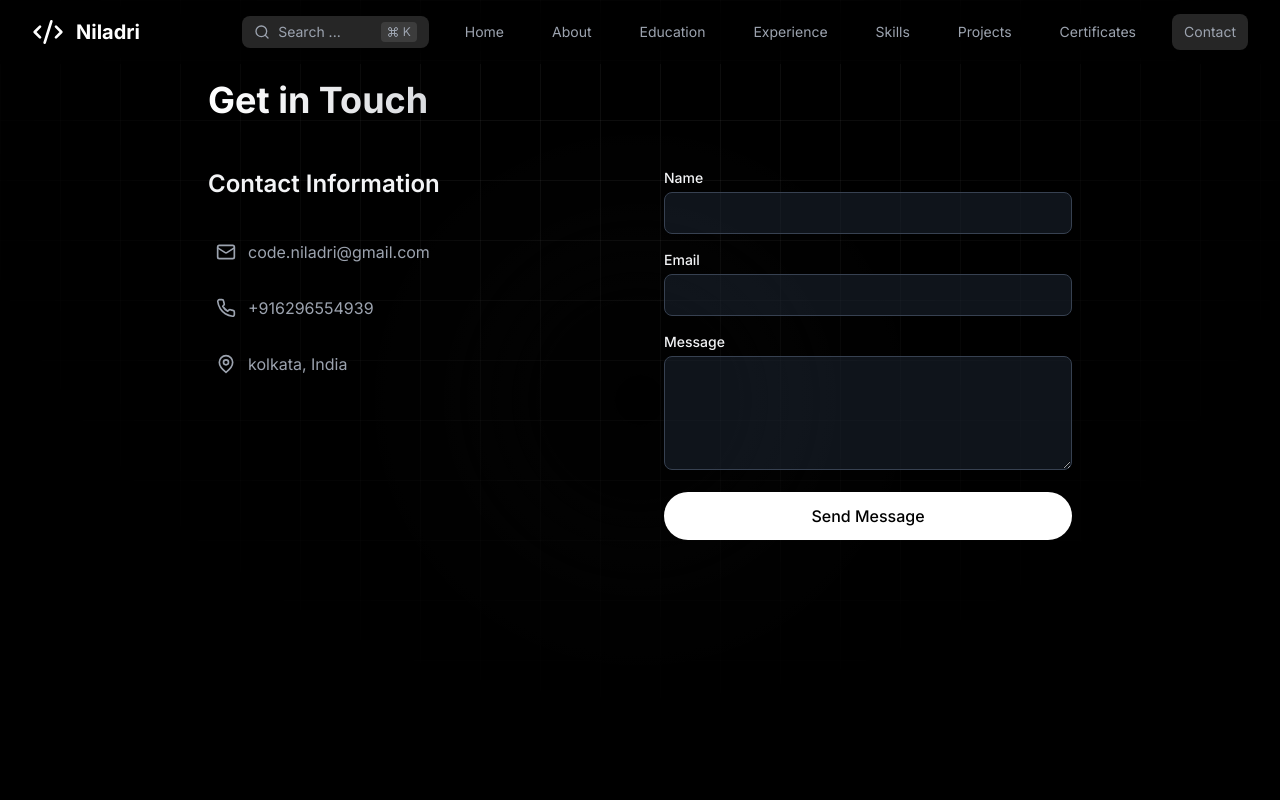
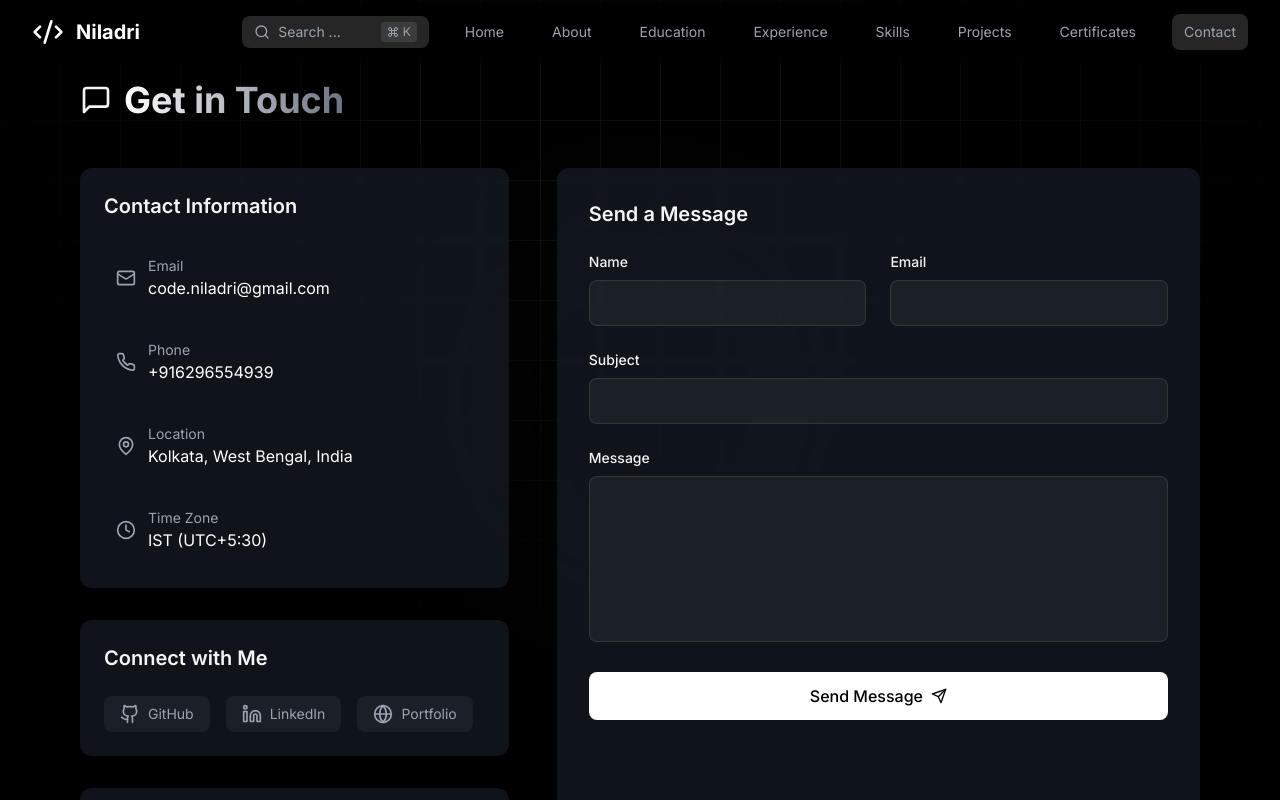
Before and after one commit to Sathwikbn/portfolio, a Next.js app: page /contact in a window 1280 px wide. Shown: the top 800 px of the page. Built offline with nearby package versions, Linux system fonts and the light colour scheme.

Commit message:
Responciveness

```diff
--- a/src/pages/Contact.tsx
+++ b/src/pages/Contact.tsx
@@ -1,84 +1,275 @@
 'use client';
 
-
 import { motion } from 'framer-motion';
-import { Mail, Phone, MapPin } from 'lucide-react';
+import { Mail, Phone, MapPin, Github, Linkedin, Globe, Clock, Send, MessageSquare } from 'lucide-react';
+import { useState } from 'react';
 
 const Contact = () => {
+	const [formData, setFormData] = useState({
+		name: '',
+		email: '',
+		subject: '',
+		message: ''
+	});
+
+	const [isSubmitting, setIsSubmitting] = useState(false);
+	const [submitStatus, setSubmitStatus] = useState<'idle' | 'success' | 'error'>('idle');
+
+	const handleSubmit = async (e: React.FormEvent) => {
+		e.preventDefault();
+		setIsSubmitting(true);
+
+		// Simulate form submission
+		await new Promise(resolve => setTimeout(resolve, 1000));
+		setSubmitStatus('success');
+		setIsSubmitting(false);
+	};
+
+	const contactInfo = [
+		{
+			icon: <Mail className="w-5 h-5" />,
+			label: 'Email',
+			value: 'code.niladri@gmail.com',
+			link: 'mailto:code.niladri@gmail.com'
+		},
+		{
+			icon: <Phone className="w-5 h-5" />,
+			label: 'Phone',
+			value: '+916296554939',
+			link: 'tel:+916296554939'
+		},
+		{
+			icon: <MapPin className="w-5 h-5" />,
+			label: 'Location',
+			value: 'Kolkata, West Bengal, India'
+		},
+		{
+			icon: <Clock className="w-5 h-5" />,
+			label: 'Time Zone',
+			value: 'IST (UTC+5:30)'
+		}
+	];
+
+	const socialLinks = [
+		{
+			icon: <Github className="w-5 h-5" />,
+			label: 'GitHub',
+			link: 'https://github.com/niladri-1'
+		},
+		{
+			icon: <Linkedin className="w-5 h-5" />,
+			label: 'LinkedIn',
+			link: 'https://linkedin.com/in/niladri1'
+		},
+		{
+			icon: <Globe className="w-5 h-5" />,
+			label: 'Portfolio',
+			link: 'https://niladri1.vercel.app'
+		}
+	];
+
 	return (
-		<div className="min-h-screen pt-20 px-4 max-w-4xl mx-auto">
+		<div className="min-h-screen pt-16 sm:pt-20 px-4 max-w-6xl mx-auto pb-16 sm:pb-20">
 			<motion.div
 				initial={{ opacity: 0, y: 20 }}
 				animate={{ opacity: 1, y: 0 }}
 				transition={{ duration: 0.8 }}
 			>
-				<h2 className="text-4xl font-bold mb-12 gradient-text">Get in Touch</h2>
+				<motion.div
+					className="flex items-center gap-3 mb-8 sm:mb-12"
+					initial={{ opacity: 0, x: -20 }}
+					animate={{ opacity: 1, x: 0 }}
+					transition={{ duration: 0.8 }}
+				>
+					<MessageSquare className="w-7 h-7 sm:w-8 sm:h-8" />
+					<h2 className="text-3xl sm:text-4xl font-bold gradient-text">Get in Touch</h2>
+				</motion.div>
 
-				<div className="grid md:grid-cols-2 gap-12">
-					<div className="space-y-8">
-						<h3 className="text-2xl font-semibold mb-4">Contact Information</h3>
-						<div className="space-y-4">
+				<div className="grid lg:grid-cols-[1fr,1.5fr] gap-8 sm:gap-12">
+					{/* Left Column - Contact Information */}
+					<div className="space-y-6 sm:space-y-8">
+						<motion.div
+							initial={{ opacity: 0, y: 20 }}
+							animate={{ opacity: 1, y: 0 }}
+							transition={{ duration: 0.8, delay: 0.2 }}
+							className="bg-gray-800/50 p-5 sm:p-6 rounded-xl backdrop-blur-sm"
+						>
+							<h3 className="text-lg sm:text-xl font-semibold mb-4 sm:mb-6">Contact Information</h3>
+							<div className="space-y-3 sm:space-y-4">
+								{contactInfo.map((info, index) => (
+									<motion.div
+										key={info.label}
+										initial={{ opacity: 0, x: -20 }}
+										animate={{ opacity: 1, x: 0 }}
+										transition={{ duration: 0.5, delay: 0.3 + index * 0.1 }}
+										className="group"
+									>
+										{info.link ? (
 											<a
-								href="mailto:code.niladri@gmail.com"
-								className="group flex items-center space-x-3 p-2 w-fit hover:bg-white/10 rounded-full transition-colors"
+												href={info.link}
+												className="flex items-center space-x-3 p-2 sm:p-3 rounded-lg hover:bg-white/5 transition-colors"
 											>
-								<Mail className="w-5 h-5 text-gray-400 group-hover:text-white transition-colors" />
-								<span className="text-gray-400 group-hover:text-white transition-colors">code.niladri@gmail.com</span>
+												<div className="text-gray-400 group-hover:text-white transition-colors">
+													{info.icon}
+												</div>
+												<div>
+													<p className="text-xs sm:text-sm text-gray-400">{info.label}</p>
+													<p className="text-sm sm:text-base text-white group-hover:text-white transition-colors">
+														{info.value}
+													</p>
+												</div>
 											</a>
-							<div className="group flex items-center space-x-3 p-2 w-fit">
-								<Phone className="w-5 h-5 text-gray-400 group-hover:text-white transition-colors" />
-								<span className="text-gray-400 group-hover:text-white transition-colors">+916296554939</span>
-							</div>
-							<div className="group flex items-center space-x-3 p-2 w-fit">
-								<MapPin className="w-5 h-5 text-gray-400 group-hover:text-white transition-colors" />
-								<span className="text-gray-400 group-hover:text-white transition-colors">kolkata, India</span>
+										) : (
+											<div className="flex items-center space-x-3 p-2 sm:p-3">
+												<div className="text-gray-400">{info.icon}</div>
+												<div>
+													<p className="text-xs sm:text-sm text-gray-400">{info.label}</p>
+													<p className="text-sm sm:text-base text-white">{info.value}</p>
 												</div>
 											</div>
+										)}
+									</motion.div>
+								))}
+							</div>
+						</motion.div>
+
+						<motion.div
+							initial={{ opacity: 0, y: 20 }}
+							animate={{ opacity: 1, y: 0 }}
+							transition={{ duration: 0.8, delay: 0.4 }}
+							className="bg-gray-800/50 p-5 sm:p-6 rounded-xl backdrop-blur-sm"
+						>
+							<h3 className="text-lg sm:text-xl font-semibold mb-4 sm:mb-6">Connect with Me</h3>
+							<div className="flex flex-wrap gap-3 sm:gap-4">
+								{socialLinks.map((social, index) => (
+									<motion.a
+										key={social.label}
+										href={social.link}
+										target="_blank"
+										rel="noopener noreferrer"
+										initial={{ opacity: 0, scale: 0.9 }}
+										animate={{ opacity: 1, scale: 1 }}
+										transition={{ duration: 0.5, delay: 0.5 + index * 0.1 }}
+										className="flex items-center gap-2 px-3 sm:px-4 py-2 bg-white/5 rounded-lg hover:bg-white/10 transition-colors group flex-1 sm:flex-none justify-center sm:justify-start"
+									>
+										<span className="text-gray-400 group-hover:text-white transition-colors">
+											{social.icon}
+										</span>
+										<span className="text-gray-400 group-hover:text-white transition-colors text-sm">
+											{social.label}
+										</span>
+									</motion.a>
+								))}
+							</div>
+						</motion.div>
+
+						<motion.div
+							initial={{ opacity: 0, y: 20 }}
+							animate={{ opacity: 1, y: 0 }}
+							transition={{ duration: 0.8, delay: 0.6 }}
+							className="bg-gray-800/50 p-5 sm:p-6 rounded-xl backdrop-blur-sm"
+						>
+							<h3 className="text-lg sm:text-xl font-semibold mb-4">Office Hours</h3>
+							<div className="space-y-2 text-gray-400 text-sm sm:text-base">
+								<p>Monday - Friday: 9:00 AM - 6:00 PM (IST)</p>
+								<p>Saturday: 10:00 AM - 2:00 PM (IST)</p>
+								<p>Sunday: Closed</p>
+							</div>
+						</motion.div>
 					</div>
 
+					{/* Right Column - Contact Form */}
+					<motion.div
+						initial={{ opacity: 0, y: 20 }}
+						animate={{ opacity: 1, y: 0 }}
+						transition={{ duration: 0.8, delay: 0.4 }}
+						className="bg-gray-800/50 p-6 sm:p-8 rounded-xl backdrop-blur-sm"
+					>
+						<h3 className="text-lg sm:text-xl font-semibold mb-6">Send a Message</h3>
+						<form onSubmit={handleSubmit} className="space-y-5 sm:space-y-6">
+							<div className="grid md:grid-cols-2 gap-5 sm:gap-6">
 								<div>
-						<form className="space-y-4">
-							<div>
-								<label htmlFor="name" className="block text-sm font-medium mb-1">
+									<label htmlFor="name" className="block text-sm font-medium mb-2">
 										Name
 									</label>
 									<input
 										type="text"
 										id="name"
-									className="w-full px-4 py-2 rounded-lg bg-gray-800/50 border border-gray-700 focus:border-white/20 focus:ring-1 focus:ring-white/20 outline-none transition-colors"
+										required
+										className="w-full px-4 py-2.5 rounded-lg bg-white/5 border border-white/10 focus:border-white/20 focus:ring-1 focus:ring-white/20 outline-none transition-colors text-sm sm:text-base"
+										value={formData.name}
+										onChange={(e) => setFormData({ ...formData, name: e.target.value })}
 									/>
 								</div>
-
 								<div>
-								<label htmlFor="email" className="block text-sm font-medium mb-1">
+									<label htmlFor="email" className="block text-sm font-medium mb-2">
 										Email
 									</label>
 									<input
 										type="email"
 										id="email"
-									className="w-full px-4 py-2 rounded-lg bg-gray-800/50 border border-gray-700 focus:border-white/20 focus:ring-1 focus:ring-white/20 outline-none transition-colors"
+										required
+										className="w-full px-4 py-2.5 rounded-lg bg-white/5 border border-white/10 focus:border-white/20 focus:ring-1 focus:ring-white/20 outline-none transition-colors text-sm sm:text-base"
+										value={formData.email}
+										onChange={(e) => setFormData({ ...formData, email: e.target.value })}
+									/>
+								</div>
+							</div>
+
+							<div>
+								<label htmlFor="subject" className="block text-sm font-medium mb-2">
+									Subject
+								</label>
+								<input
+									type="text"
+									id="subject"
+									required
+									className="w-full px-4 py-2.5 rounded-lg bg-white/5 border border-white/10 focus:border-white/20 focus:ring-1 focus:ring-white/20 outline-none transition-colors text-sm sm:text-base"
+									value={formData.subject}
+									onChange={(e) => setFormData({ ...formData, subject: e.target.value })}
 								/>
 							</div>
 
 							<div>
-								<label htmlFor="message" className="block text-sm font-medium mb-1">
+								<label htmlFor="message" className="block text-sm font-medium mb-2">
 									Message
 								</label>
 								<textarea
 									id="message"
-									rows={4}
-									className="w-full px-4 py-2 rounded-lg bg-gray-800/50 border border-gray-700 focus:border-white/20 focus:ring-1 focus:ring-white/20 outline-none transition-colors"
+									rows={6}
+									required
+									className="w-full px-4 py-2.5 rounded-lg bg-white/5 border border-white/10 focus:border-white/20 focus:ring-1 focus:ring-white/20 outline-none transition-colors resize-none text-sm sm:text-base"
+									value={formData.message}
+									onChange={(e) => setFormData({ ...formData, message: e.target.value })}
 								></textarea>
 							</div>
 
 							<button
 								type="submit"
-								className="w-full px-6 py-3 bg-white text-black rounded-full font-medium hover:bg-gray-100 transition-colors"
+								disabled={isSubmitting}
+								className="w-full px-6 py-3 bg-white text-black rounded-lg font-medium hover:bg-gray-100 transition-colors flex items-center justify-center gap-2 disabled:opacity-50 disabled:cursor-not-allowed text-sm sm:text-base"
 							>
+								{isSubmitting ? (
+									'Sending...'
+								) : (
+									<>
 										Send Message
+										<Send className="w-4 h-4" />
+									</>
+								)}
 							</button>
+
+							{submitStatus === 'success' && (
+								<motion.p
+									initial={{ opacity: 0, y: 10 }}
+									animate={{ opacity: 1, y: 0 }}
+									className="text-green-400 text-center text-sm sm:text-base"
+								>
+									Message sent successfully! I'll get back to you soon.
+								</motion.p>
+							)}
 						</form>
-					</div>
+					</motion.div>
 				</div>
 			</motion.div>
 		</div>
--- a/src/pages/Experience.tsx
+++ b/src/pages/Experience.tsx
@@ -60,68 +60,81 @@ const experiences = [
 
 const Experience = () => {
 	return (
-		<div className="min-h-screen pt-20 px-4 max-w-5xl mx-auto pb-20">
+		<div className="min-h-screen pt-16 sm:pt-20 px-4 max-w-5xl mx-auto pb-16 sm:pb-20">
 			<motion.div
 				initial={{ opacity: 0, y: 20 }}
 				animate={{ opacity: 1, y: 0 }}
 				transition={{ duration: 0.8 }}
 			>
 				<motion.h2
-					className="text-4xl font-bold mb-12 gradient-text flex items-center gap-3"
+					className="text-3xl sm:text-4xl font-bold mb-8 sm:mb-12 gradient-text flex items-center gap-3"
 					initial={{ opacity: 0, x: -20 }}
 					animate={{ opacity: 1, x: 0 }}
 					transition={{ duration: 0.8 }}
 				>
-					<Briefcase className="w-8 h-8" />
+					<Briefcase className="w-7 h-7 sm:w-8 sm:h-8" />
 					Professional Experience
 				</motion.h2>
 
-				<div className="space-y-12">
+				<div className="space-y-8 sm:space-y-12">
 					{experiences.map((exp, index) => (
 						<motion.div
 							key={exp.title}
 							initial={{ opacity: 0, y: 20 }}
 							animate={{ opacity: 1, y: 0 }}
 							transition={{ duration: 0.8, delay: index * 0.2 }}
-							className="group relative bg-gray-800/50 rounded-2xl overflow-hidden backdrop-blur-sm hover:bg-gray-800/70 transition-all border border-white/5"
+							className="group relative bg-gray-800/50 rounded-xl sm:rounded-2xl overflow-hidden backdrop-blur-sm hover:bg-gray-800/70 transition-all border border-white/5"
 						>
-							<div className="grid md:grid-cols-[1fr,300px] gap-6">
-								{/* Left Column - Content */}
-								<div className="p-8">
-									<div className="flex items-center gap-3 mb-6">
-										<div className="p-3 bg-white/10 rounded-xl group-hover:bg-white/20 transition-colors">
-											<Building2 className="w-7 h-7" />
+							<div className="grid grid-cols-1 md:grid-cols-[1fr,300px]">
+								{/* Content Section */}
+								<div className="p-6 sm:p-8">
+									<div className="flex items-center gap-3 mb-4 sm:mb-6">
+										<div className="p-2 sm:p-3 bg-white/10 rounded-lg sm:rounded-xl group-hover:bg-white/20 transition-colors">
+											<Building2 className="w-6 h-6 sm:w-7 sm:h-7" />
 										</div>
 										<div>
-											<h3 className="text-2xl font-bold mb-1">{exp.title}</h3>
-											<p className="text-gray-400 text-lg">{exp.company}</p>
+											<h3 className="text-xl sm:text-2xl font-bold mb-1">{exp.title}</h3>
+											<p className="text-gray-400 text-base sm:text-lg">{exp.company}</p>
 										</div>
 									</div>
 
-									<div className="flex items-center gap-2 text-gray-300 mb-6">
+									<div className="flex flex-wrap items-center gap-2 text-gray-300 mb-4 sm:mb-6 text-sm sm:text-base">
 										<MapPin className="w-4 h-4" />
 										<span>{exp.location}</span>
+										<span>•</span>
 										<span>{exp.period}</span>
 									</div>
 
-									<ul className="space-y-4">
+									<ul className="space-y-3 sm:space-y-4">
 										{exp.description.map((item, i) => (
 											<motion.li
 												key={i}
 												initial={{ opacity: 0, x: -20 }}
 												animate={{ opacity: 1, x: 0 }}
 												transition={{ duration: 0.5, delay: 0.2 + i * 0.1 }}
-												className="flex items-start gap-3 text-gray-300"
+												className="flex items-start gap-3 text-gray-300 text-sm sm:text-base"
 											>
-												<ArrowRight className="w-5 h-5 mt-0.5 text-gray-400" />
+												<ArrowRight className="w-5 h-5 mt-0.5 text-gray-400 flex-shrink-0" />
 												<span className="leading-relaxed">{item}</span>
 											</motion.li>
 										))}
 									</ul>
+
+									{/* Mobile Certificate Button */}
+									<motion.a
+										href={exp.certificateUrl}
+										target="_blank"
+										rel="noopener noreferrer"
+										className="md:hidden mt-6 inline-flex items-center gap-2 px-6 py-2.5 text-white bg-white/10 hover:bg-white/20 backdrop-blur-sm rounded-lg transition-all duration-300 text-sm font-medium"
+										whileHover={{ scale: 1.02 }}
+									>
+										View Certificate
+										<ExternalLink className="w-4 h-4" />
+									</motion.a>
 								</div>
 
-								{/* Right Column - Image */}
-								<div className="relative h-full">
+								{/* Image Section - Hidden on Mobile */}
+								<div className="relative hidden md:block">
 									<div className="absolute inset-0">
 										<img
 											src={exp.image}
@@ -135,7 +148,7 @@ const Experience = () => {
 											href={exp.certificateUrl}
 											target="_blank"
 											rel="noopener noreferrer"
-											className="px-8 py-3 text-black font-bold bg-white/10 hover:bg-white/20 backdrop-blur-sm rounded-xl flex items-center gap-2 transition-all duration-300 hover:scale-105 border border-white/10 hover:border-white/20"
+											className="px-8 py-3 text-white font-bold bg-white/10 hover:bg-white/20 backdrop-blur-sm rounded-xl flex items-center gap-2 transition-all duration-300 hover:scale-105 border border-white/10 hover:border-white/20"
 											whileHover={{ y: -5 }}
 											initial={{ opacity: 0 }}
 											animate={{ opacity: 1 }}
```
Lines whose indentation alone changed are shown as unchanged.
